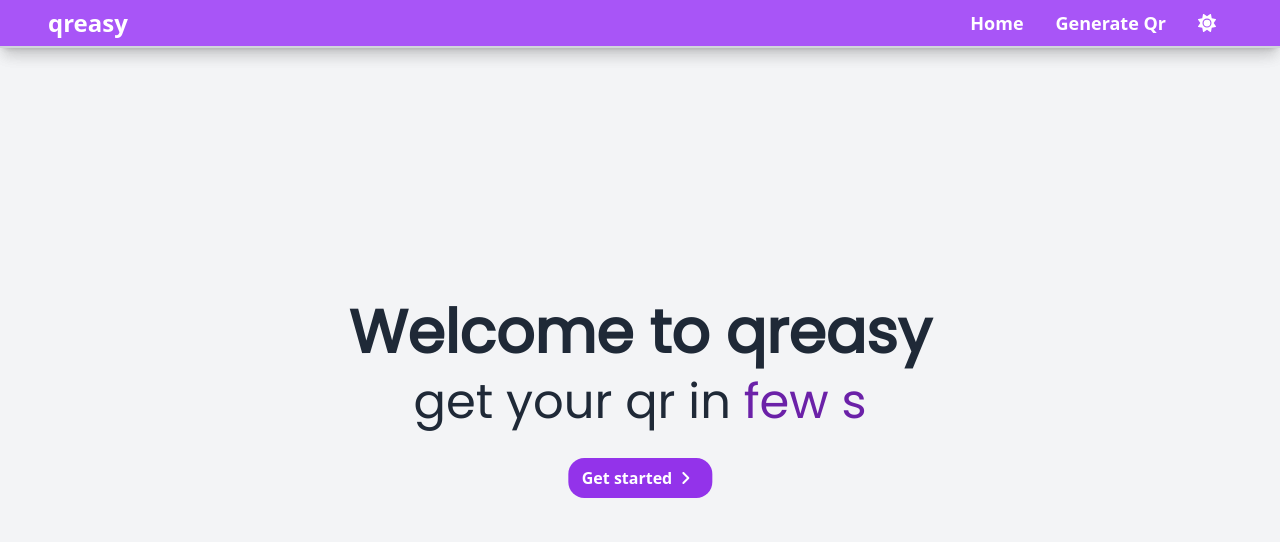
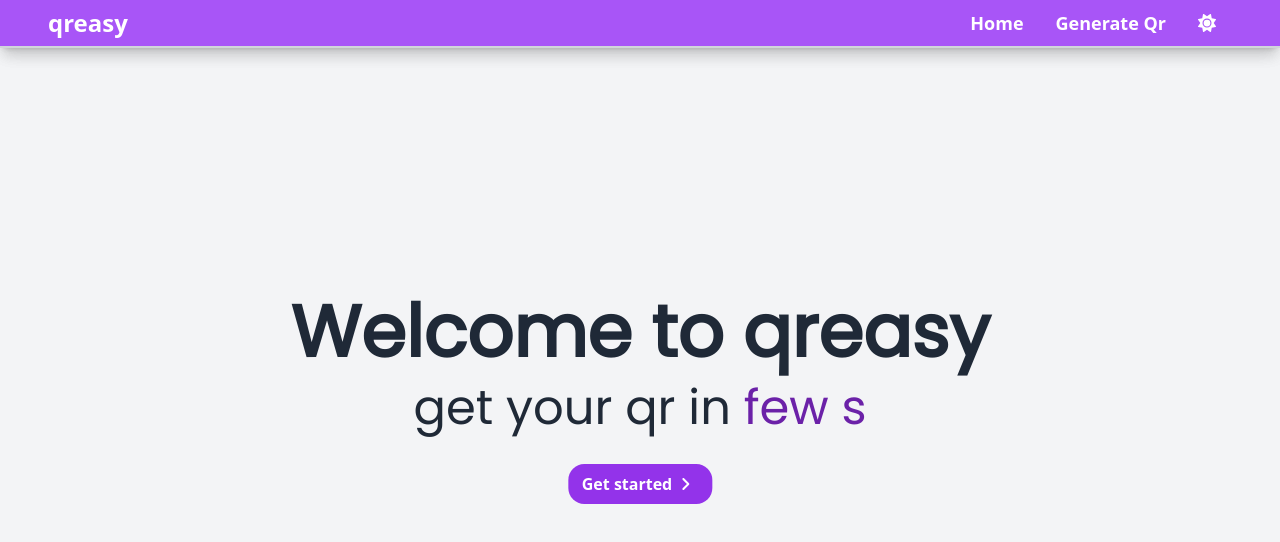
Before and after one commit to aditya-desai-19/qreasy, a React (Vite) app: page / in a window 1280 px wide. Shown: the top 542 px of the page. Built offline with nearby package versions, Linux system fonts and the light colour scheme.

Commit message:
add responsive design

```diff
--- a/src/containers/Home.tsx
+++ b/src/containers/Home.tsx
@@ -14,7 +14,7 @@ const Home = () => {
 
 	return (
 		<div className="absolute top-1/2 left-1/2 transform -translate-x-1/2 -translate-y-1/2 text-center w-2/3">
-			<p className="lg:text-6xl text-gray-800 font-poppins my-4 font-bold md:text-4xl min-[375px]:text-2xl min-[320px]:text-xl">
+			<p className="lg:text-7xl text-gray-800 font-poppins my-4 font-bold md:text-4xl min-[375px]:text-2xl min-[320px]:text-xl">
 				Welcome to qreasy
 			</p>
 			<p className="lg:text-5xl text-gray-800 font-poppins my-4 md:text-2xl min-[375px]:text-lg">
--- a/src/containers/MainBody.tsx
+++ b/src/containers/MainBody.tsx
@@ -99,7 +99,7 @@ const MainBody = () => {
 			{qr && (
 				<div>
 					<div
-						className="flex flex-col items-center ease-in-out"
+						className="flex flex-col items-center ease-in-out max-w-full max-h-full overflow-hidden m-2"
 						ref={qrCodeRef}
 					>
 						<QRCodeSVG
@@ -110,7 +110,7 @@ const MainBody = () => {
 					</div>
 					<div className="flex justify-center">
 						<button
-							className="my-4 mx-2 p-2 bg-green-600 rounded-lg text-white hover:bg-green-700 w-36"
+							className="my-4 mx-2 p-2 bg-green-600 rounded-lg text-white hover:bg-green-700 w-36 max-[376px]:w-24 max-[376px]:p-2 max-[376px]:text-sm"
 							onClick={handleReset}
 						>
 							<span className="mr-2">
@@ -119,7 +119,7 @@ const MainBody = () => {
 							Reset
 						</button>
 						<button
-							className="my-4 mx-2 p-2 bg-blue-600 rounded-lg text-white hover:bg-blue-700 w-36"
+							className="my-4 mx-2 p-2 bg-blue-600 rounded-lg text-white hover:bg-blue-700 w-36 max-[376px]:w-24 max-[376px]:p-1 max-[376px]:text-sm"
 							onClick={handleDownload}
 						>
 							<span className="mr-2">
```
